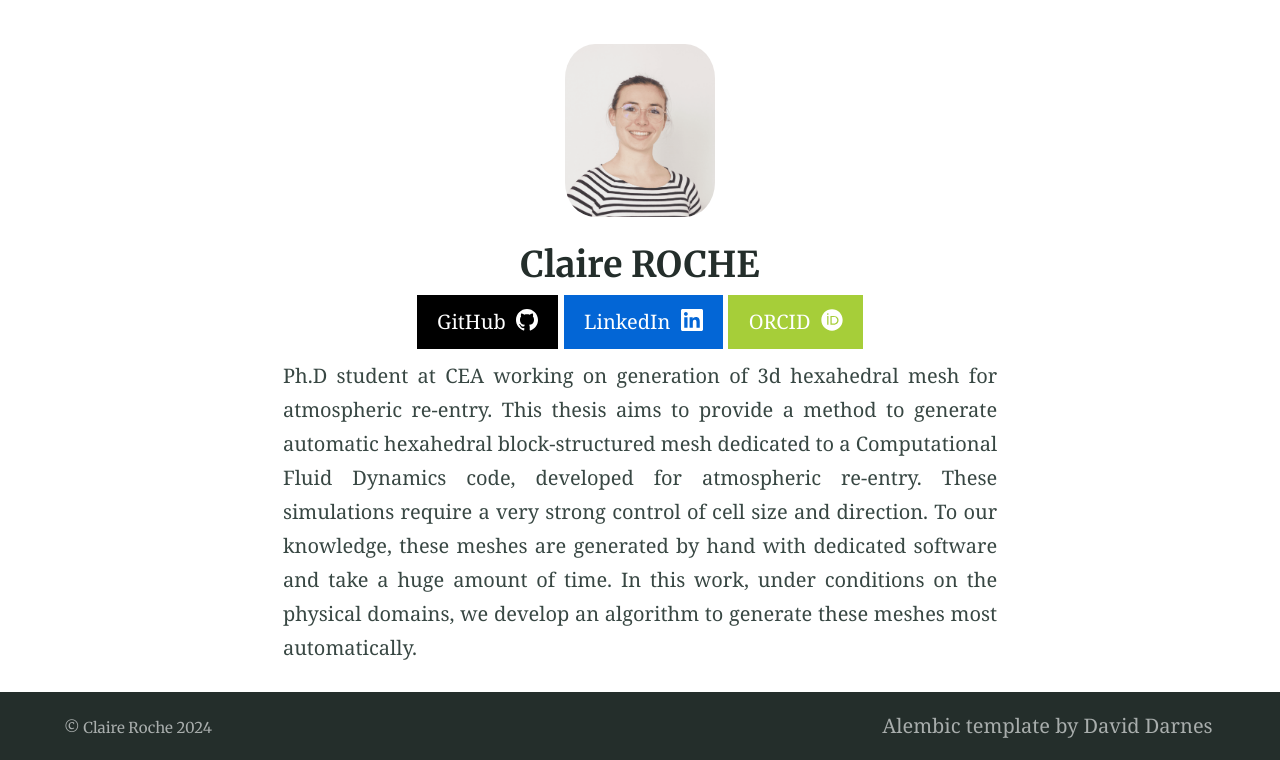
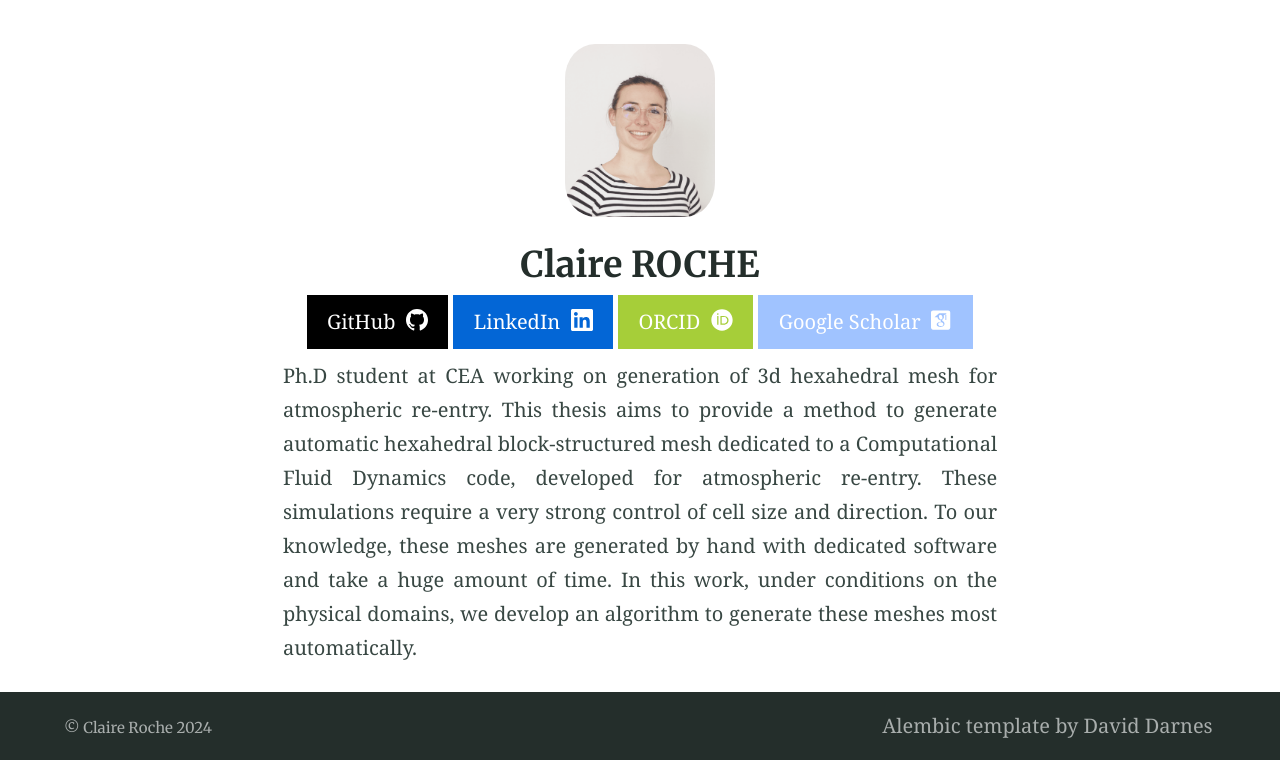
Before and after one commit to claireroche/claireroche.github.io, a Jekyll site: the page built from index.md, in a window 1280 px wide. Shown: the part 424-1184 px from the top of the page. Built offline with Jekyll 4.4.1, drawn with Linux system fonts in a browser that asks for light colours; a style sheet for code colours, icons or effects is not loaded.

Commit message:
add google scholar button

```diff
--- a/index.md
+++ b/index.md
@@ -16,7 +16,7 @@ excerpt: "Ph.D student at CEA working on generation of 3d hexahedral mesh for at
 </center>
 
 <center>
-{% include button.html text="GitHub" icon="github" link="https://github.com/claireroche" color="#000000" %} {% include button.html text="LinkedIn" icon="linkedin" link="https://www.linkedin.com/in/claire-roche/" color="#0366d6" %} {% include button.html text="ORCID" icon="orcid" link="https://orcid.org/0000-0001-7763-574X" color="#a6ce39" %}
+{% include button.html text="GitHub" icon="github" link="https://github.com/claireroche" color="#000000" %} {% include button.html text="LinkedIn" icon="linkedin" link="https://www.linkedin.com/in/claire-roche/" color="#0366d6" %} {% include button.html text="ORCID" icon="orcid" link="https://orcid.org/0000-0001-7763-574X" color="#a6ce39" %} {% include button.html text="Google Scholar" icon="googlescholar" link="https://scholar.google.com/citations?user=rEOPG3kAAAAJ&hl=fr" color="#a0c3ff" %}
 </center>
 
 
```
